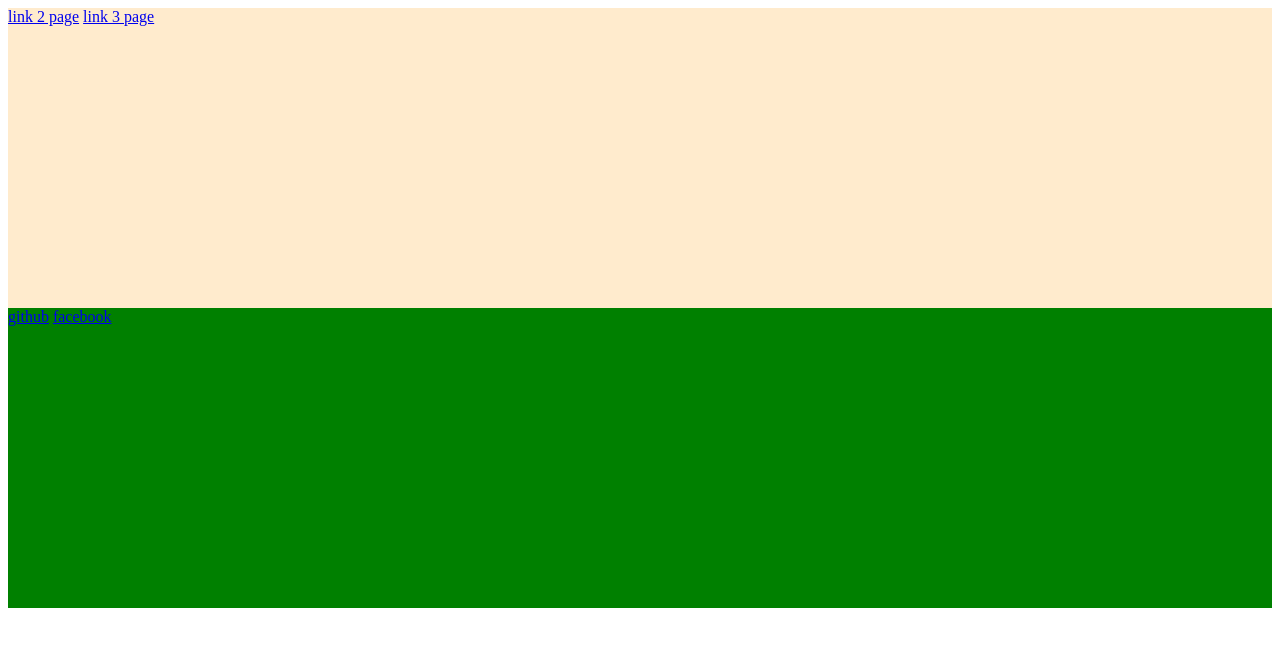
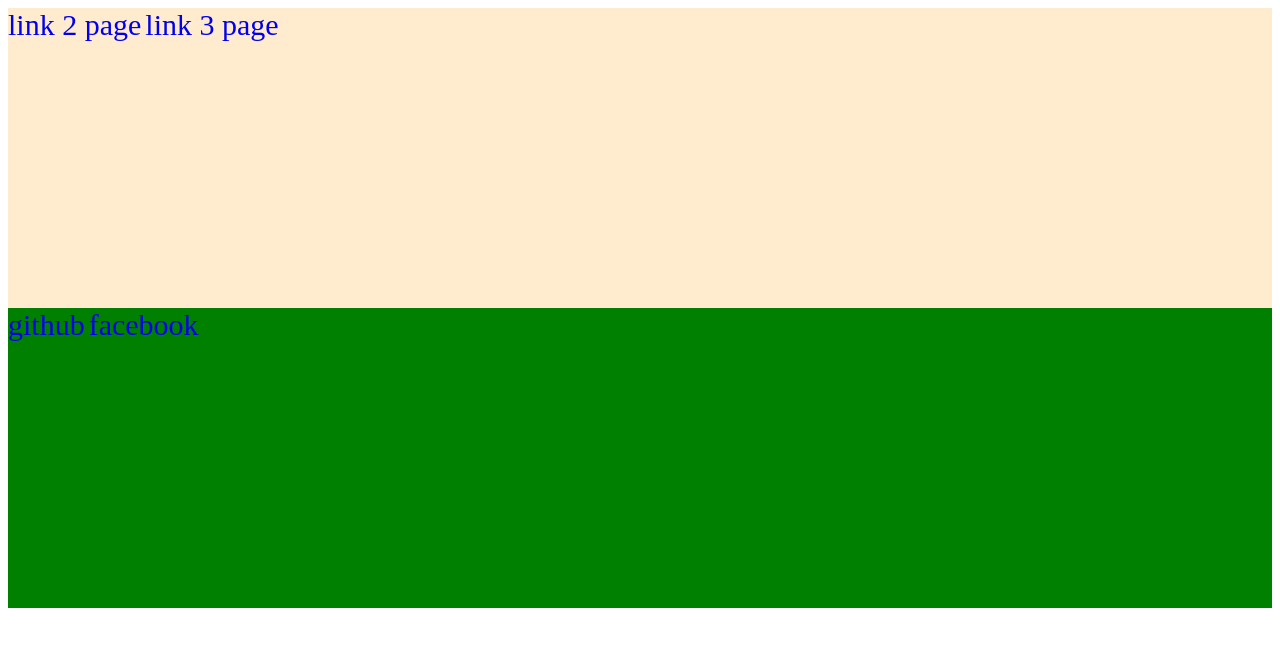
Before and after one commit to nivsk/D0lar-po-8, a plain HTML site: page home work/1.html in a window 1280 px wide. Drawn offline with Linux system fonts and the light colour scheme.

Commit message:
Add files via upload

```diff
--- a/home work/css/1.css
+++ b/home work/css/1.css
@@ -2,6 +2,8 @@
      height: 300px;
     border: none;
     background-color: blanchedalmond;
+
+
 }
 .git {
     height: 300px;
@@ -9,3 +11,11 @@
     background-color: green;
 
 }
+a {
+    text-decoration: none;
+    font-size: 30px;
+
+}
+a:hover {
+    color: green;
+}
```
